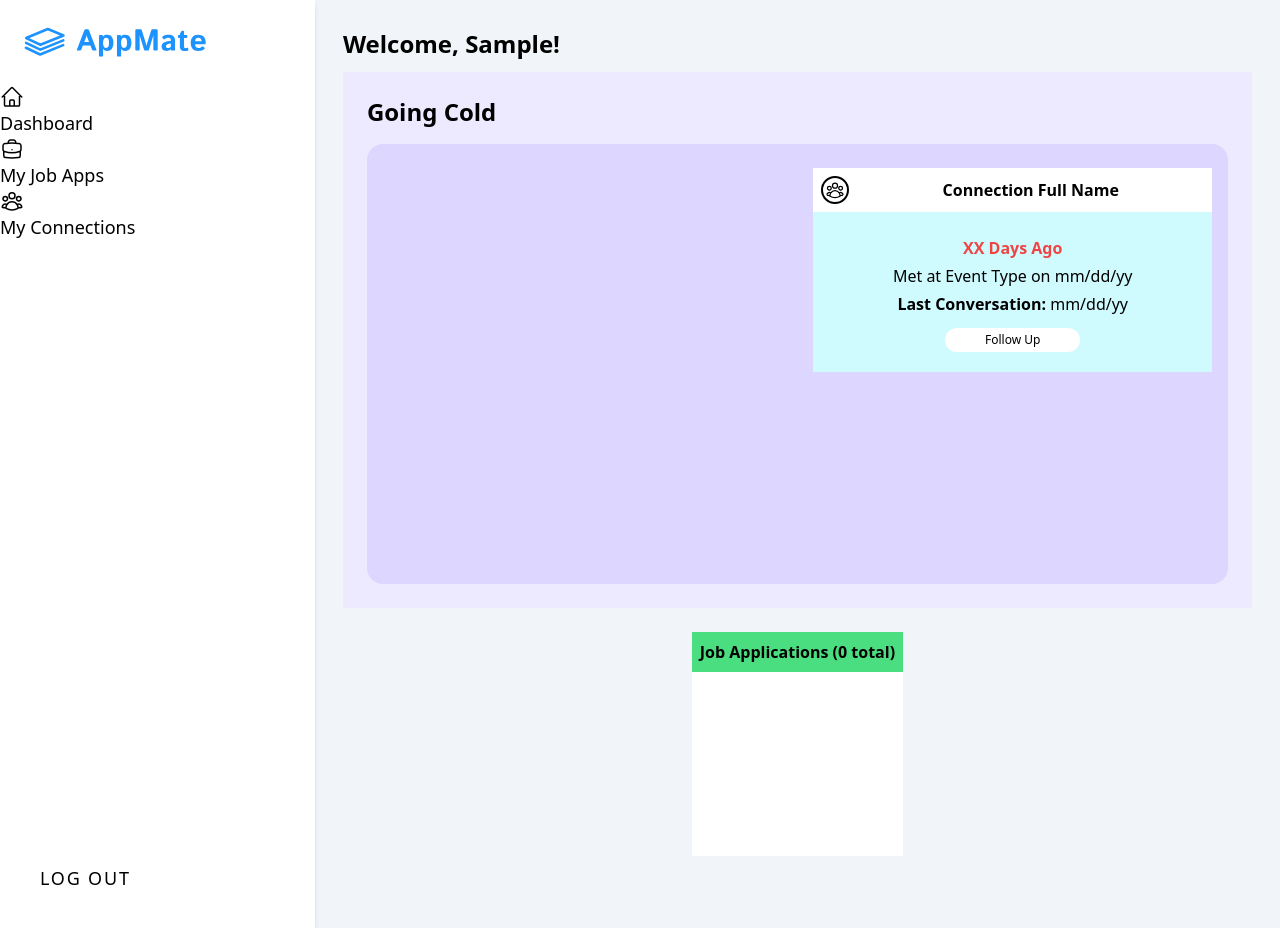
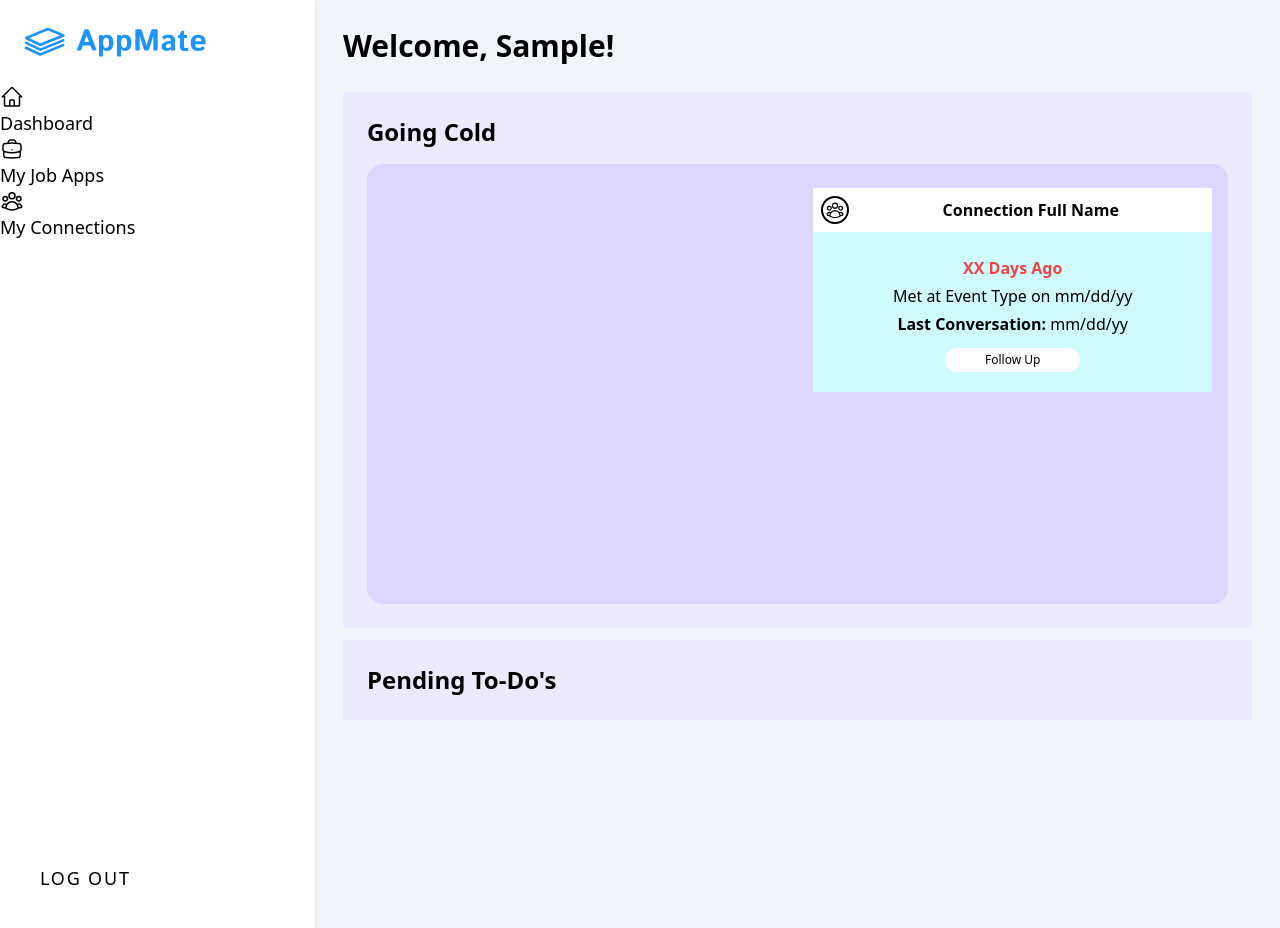
Before and after one commit to reiduf/appMate, a Django app: page /dash/ in a window 1280 px wide. Run offline with Django 4.2, Linux system fonts and the light colour scheme; the visitor is signed in with stand-in values (Sample User, id 1); data that the repository does not hold is empty; some libraries are stand-ins or nearby versions.

Commit message:
adds stling for pending todos

```diff
--- a/main_app/models.py
+++ b/main_app/models.py
@@ -59,8 +59,8 @@ class Job(models.Model):
         day_diff = difference.days
         return day_diff
 
-    def todos_for_job(self):
-        todos = self.todo_set.all()
+    def pending_todos(self):
+        todos = self.todo_set.filter(done=False)
         return todos
 
 
--- a/main_app/templates/home.html
+++ b/main_app/templates/home.html
@@ -2,7 +2,7 @@
 {% block content %}
 
 <div class="p-7">
-  <h1 class="text-2xl font-primary font-bold text-primary capitalize">Welcome, {{ user }}!</h1>
+  <h1 class="text-3xl font-primary font-bold text-primary capitalize mb-7">Welcome, {{ user }}!</h1>
 
 
   <!-- Going cold section -->
@@ -95,24 +95,28 @@
 </div>
 </section>
 
-  <div class="flex flex-col lg:flex-row lg:gap-10 lg:justify-center">
-     <div
-        class="card p3 my-3 bg-white min-h-56 text-center">
-        <h3 class="bg-green-400 p-2 font-semibold">Job Applications ({{ jobs.count }} total)</h3>
-        {% for job in jobs %}
-          {% if  job.todos_for_job %}
-            <h1>{{ job.position }} @ {{ job.company }}</h1>
-            <ul>
-            {% for todo in job.todos_for_job %}
-              {% if not todo.done %}
-                <li>{{ todo.description }}</li>
-              {% endif %}
-            {% endfor %}
+<section class="card my-3 bg-violet-100 p-6 ">
+  <h1 class="text-2xl font-primary font-bold text-primary">Pending To-Do's</h1>
+  <div class="grid 2xl:grid-cols-5 grid-cols-1 gap-1 2xl:overflow-x-auto px-3">
+    {% for job in jobs %}
+      {% if job.pending_todos %}
+        <a href="{% url 'detail' job.id %}">
+          <div class="card my-3 bg-white min-h-48 2xl:w-64 w-full max-h-fit hover:scale-105 transition duration-300 text-center">
+            <h3 class="bg-green-400 p-2 capitalize font-semibold mb-3">{{ job.position }} @ {{ job.company }}</h3>
+            <ul class="text-left px-4">
+              {% for todo in job.pending_todos %}
+                <div class="flex items-center gap-3">
+                  <div class="h-2 w-2 rounded-full bg-green-400"></div>
+                  <li class="capitalize my-1">{{ todo.description }}</li>
+                </div>
+              {% endfor %}
             </ul>
-          {%  endif %}
-        {% endfor %}
-     </div>
+          </div>
+        </a>
+      {%  endif %}
+    {% endfor %}
   </div>
+</section>
 
 </div>
 
```
